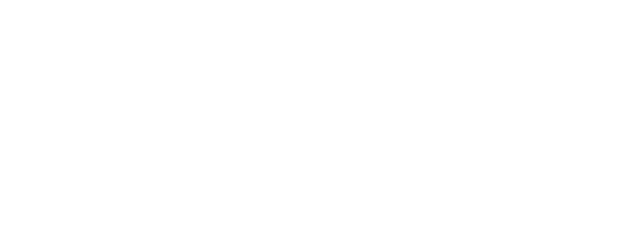
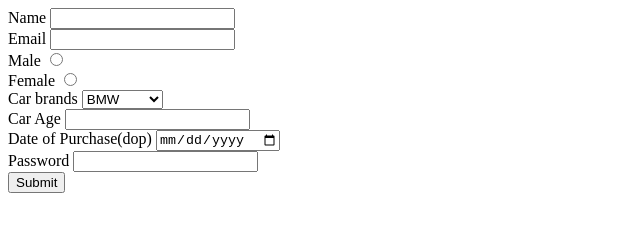
Before and after one commit to acciojob/car-insurance-form-Adarsh4775, a website: page main.html in a window 1280 px wide. Shown: the whole page, without its empty margins (0-640 px from the left). Drawn offline with Linux system fonts and the light colour scheme.

Commit message:
created a submission

```diff
--- a/main.html
+++ b/main.html
@@ -8,9 +8,29 @@
 
 <body>
 	<!-- the entire body must be written by student -->
-    <script type="text/javascript" src="./script.js">
-</script>
-
+   <form action=# method="Post">
+	   <label for="name">Name</label>
+	   <input type=""Text id="name" required><br>
+	     <label for="email">Email</label>
+	   <input type="Email" id="email" required><br>
+	   <label >Male</label>
+	   <input type="Radio" name="Gender"  required><br>
+	    <label >Female</label>
+	   <input type="Radio" name="Gender"  required><br>
+          <label for="cars">Car brands</label>
+	   <select id="cars" >
+		   <option>BMW</option>
+		   <option>Audi</option>
+		   <option>Mercedez</option>
+	   </select><br>
+	     <label for="carage">Car Age</label>
+	   <input type="Number" id="carage" required><br>
+	     <label for="dop">Date of Purchase(dop)</label>
+	   <input type="Date" id="dop" required><br>
+	     <label for="password">Password</label>
+	   <input type="Password" id="password" required><br>
+	   <button type="submit">Submit</button><br>
+   </form>
 </body>
 
 </html>
```
